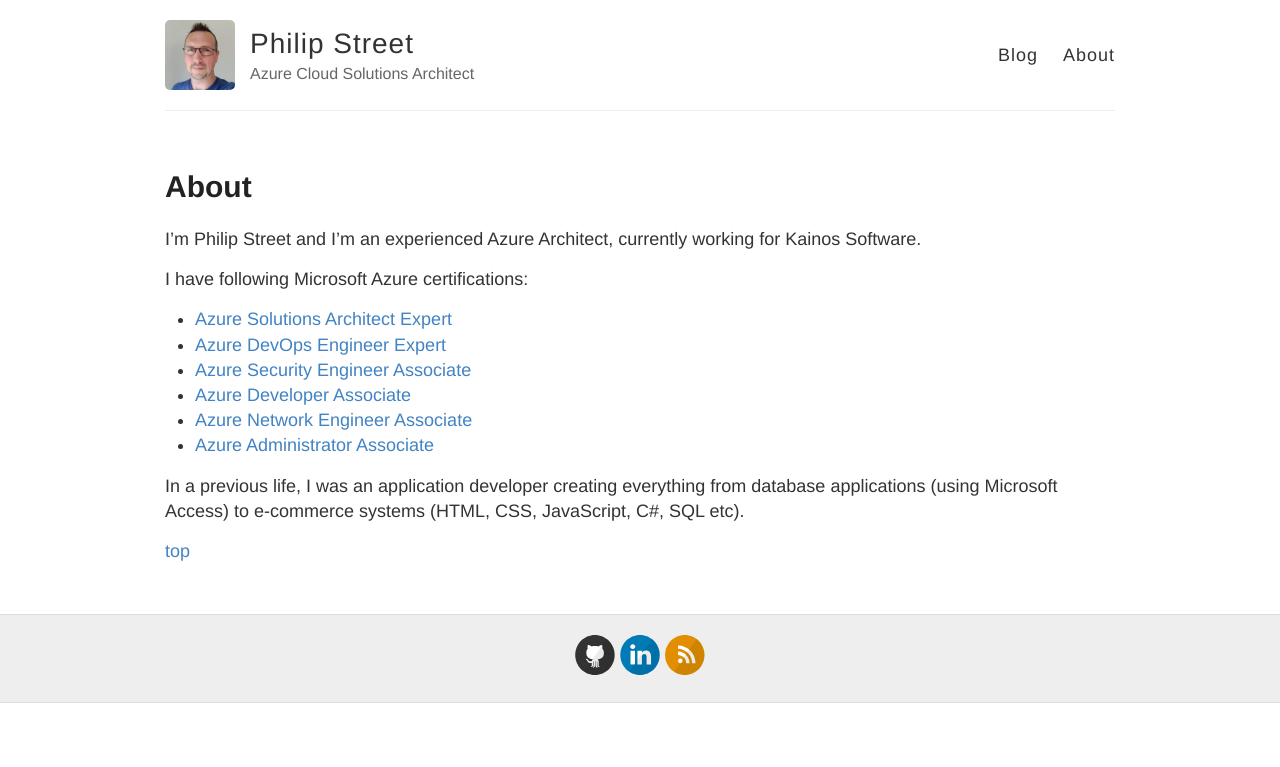
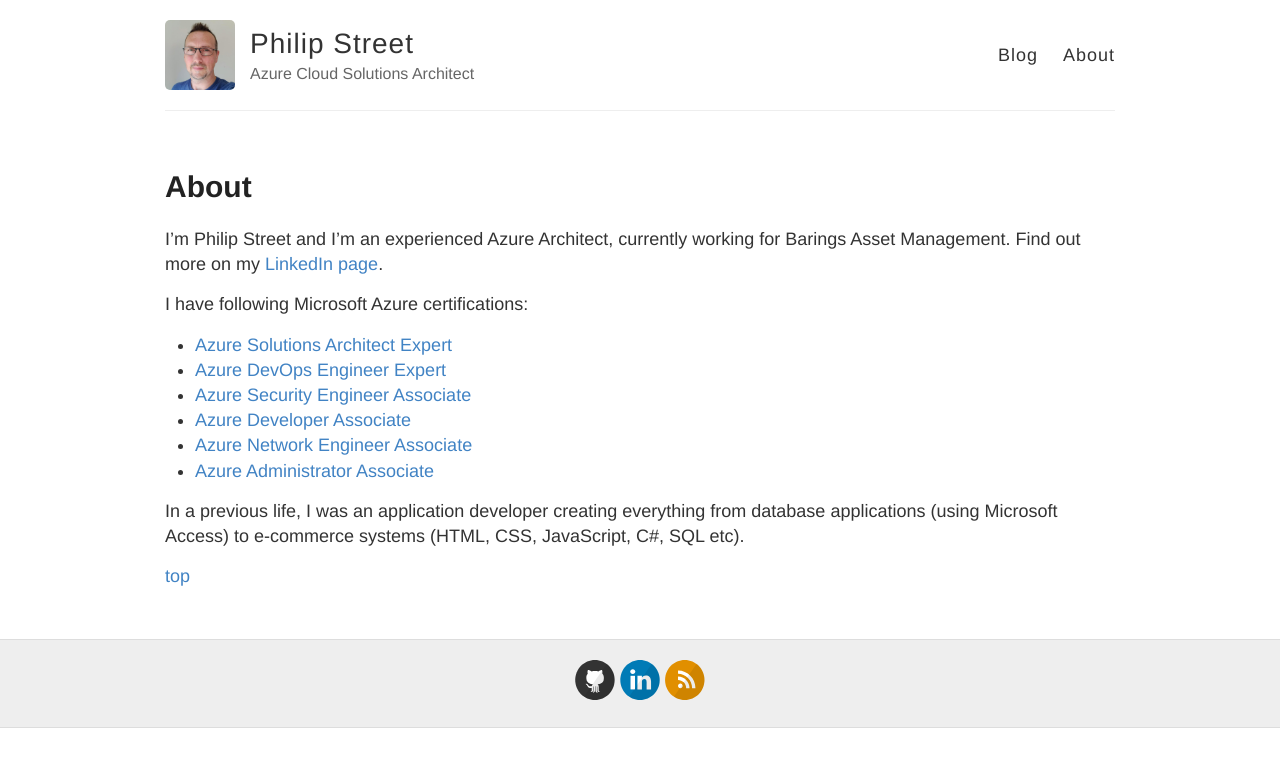
Before and after one commit to philipstreet/philipstreet.github.io, a Jekyll site: the page built from about.md, in a window 1280 px wide. Shown: the top 767 px of the page. Built offline with Jekyll 4.4.1, drawn with Linux system fonts in a browser that asks for light colours.

Commit message:
fix: update current employer information in about page

```diff
--- a/about.md
+++ b/about.md
@@ -4,7 +4,7 @@
 permalink: /about/
 ---
 
-I'm Philip Street and I'm an experienced Azure Architect, currently working for Kainos Software.
+I'm Philip Street and I'm an experienced Azure Architect, currently working for Barings Asset Management. Find out more on my [LinkedIn page](https://www.linkedin.com/in/philipstreet/).
 
 I have following Microsoft Azure certifications:
 
```
